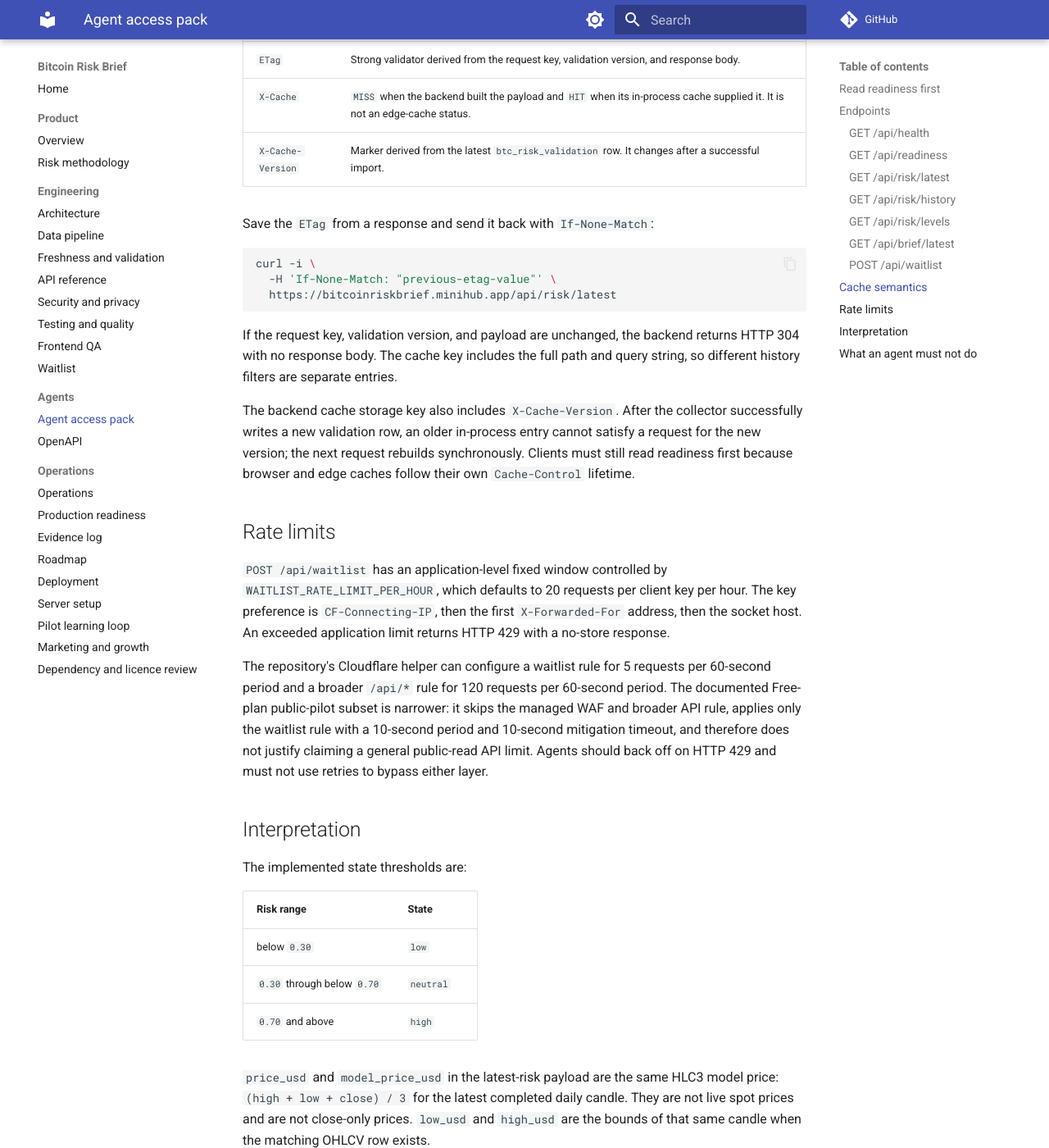
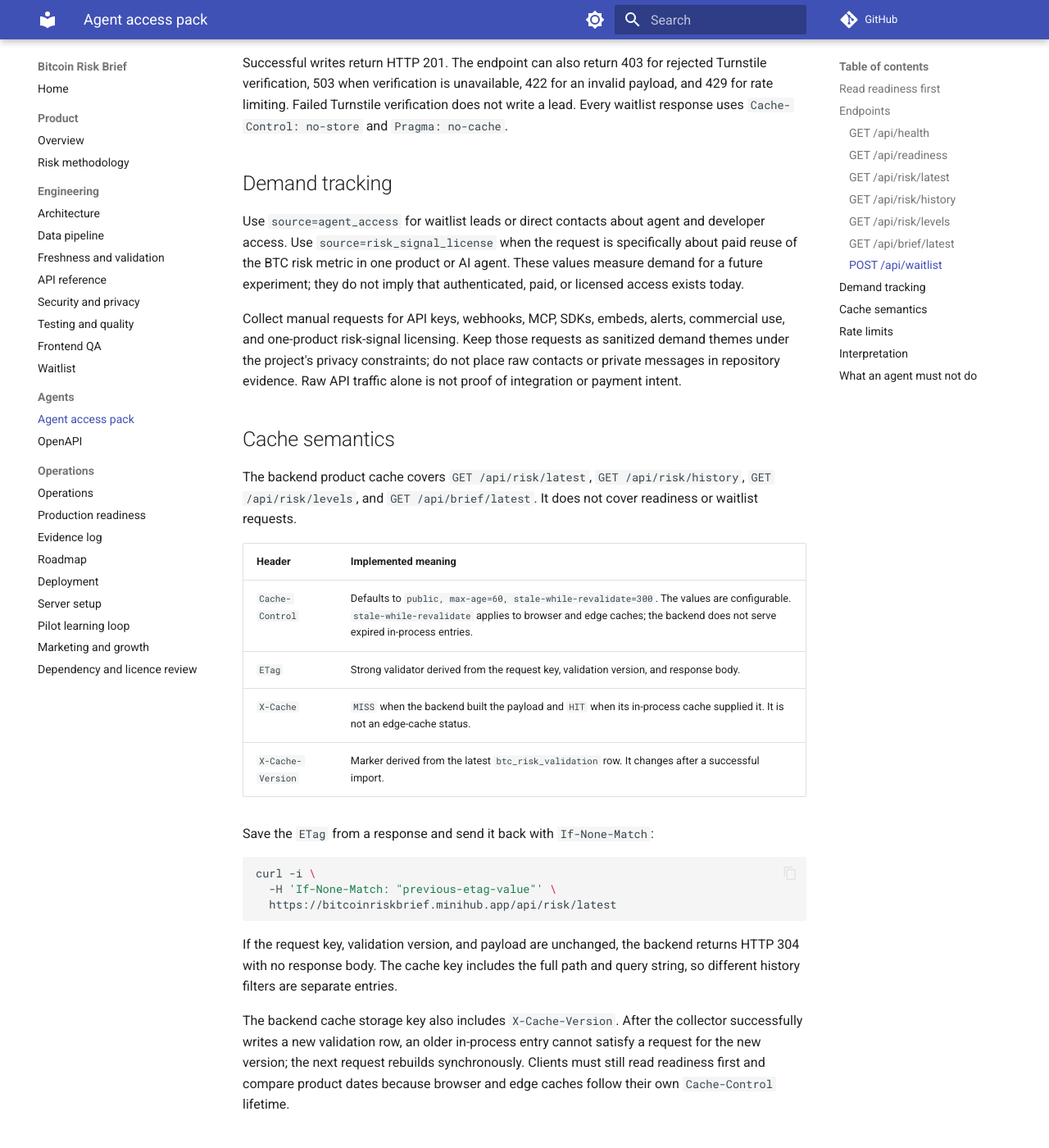
Before and after one commit to akarazhev/bitcoin-risk-brief, an MkDocs documentation site: the page built from docs/agents/agent-access-pack.md, in a window 1280 px wide and 1400 px high, scrolled down 5190 px. Shown: the whole window at 82% size. Built offline with MkDocs 1.6.1 and Material for MkDocs 9.7.7, drawn with Linux system fonts in a browser that asks for light colours; comment, search, counter and statistics services are not loaded; some of the changed text lies outside the part shown.

Commit message:
docs: fix Task 8 agent guidance

```diff
--- a/docs/agents/agent-access-pack.md
+++ b/docs/agents/agent-access-pack.md
@@ -15,8 +15,22 @@
 2. Continue only when the response is HTTP 200, `status` is `ready`, and every item in `checks` is `true`.
 3. Record `latest_date`, `covered_end`, `data_age_days`, `max_age_days`, `source`, and `methodology_version` from the
    readiness response.
-4. Fetch the required risk, history, levels, or brief endpoint.
-5. Report the covered date and freshness state with any value. If readiness returns HTTP 503, report that the data is
+4. Fetch the required risk, history, levels, or brief endpoint and retain its `X-Cache-Version` response header.
+5. Before using a product payload as current, compare its applicable UTC date with both readiness `latest_date` and
+   `covered_end`:
+
+   - for latest risk, compare the date in `data.timestamp`;
+   - for risk levels, compare `meta.evaluation_date` or the date in `meta.base.timestamp`;
+   - for the brief, compare the date in `data.as_of`;
+   - for history intended to include the current tail, compare the newest date in `data[*].timestamp`. An intentionally
+     historical range is not expected to end on the readiness date and must not be presented as current.
+
+6. If the applicable date does not match both readiness dates, reject the value or label it as not matching current
+   readiness. A product response can come from a browser or edge cache even after the no-store readiness request has
+   returned newer state. `X-Cache-Version` identifies the validation version used for the product response, but it does
+   not replace the date comparison. Do not combine product responses with different `X-Cache-Version` values into one
+   current snapshot.
+7. Report the covered date and freshness state with any value. If readiness returns HTTP 503, report that the data is
    degraded and do not describe a stored or cached value as current.
 
 The model uses completed daily candles. A numeric value alone does not say whether the latest import completed,
@@ -213,7 +227,7 @@
   --data '{
     "contact": "user@example.com",
     "locale": "en",
-    "source": "landing",
+    "source": "agent_access",
     "turnstile_token": "single-use-client-token"
   }' \
   https://bitcoinriskbrief.minihub.app/api/waitlist
@@ -232,6 +246,18 @@
 Successful writes return HTTP 201. The endpoint can also return 403 for rejected Turnstile verification, 503 when
 verification is unavailable, 422 for an invalid payload, and 429 for rate limiting. Failed Turnstile verification does
 not write a lead. Every waitlist response uses `Cache-Control: no-store` and `Pragma: no-cache`.
+
+## Demand tracking
+
+Use `source=agent_access` for waitlist leads or direct contacts about agent and developer access. Use
+`source=risk_signal_license` when the request is specifically about paid reuse of the BTC risk metric in one product or
+AI agent. These values measure demand for a future experiment; they do not imply that authenticated, paid, or licensed
+access exists today.
+
+Collect manual requests for API keys, webhooks, MCP, SDKs, embeds, alerts, commercial use, and one-product risk-signal
+licensing. Keep those requests as sanitized demand themes under the project's privacy constraints; do not place raw
+contacts or private messages in repository evidence. Raw API traffic alone is not proof of integration or payment
+intent.
 
 ## Cache semantics
 
@@ -258,7 +284,8 @@
 
 The backend cache storage key also includes `X-Cache-Version`. After the collector successfully writes a new validation
 row, an older in-process entry cannot satisfy a request for the new version; the next request rebuilds synchronously.
-Clients must still read readiness first because browser and edge caches follow their own `Cache-Control` lifetime.
+Clients must still read readiness first and compare product dates because browser and edge caches follow their own
+`Cache-Control` lifetime.
 
 ## Rate limits
 
```
Also changed, not shown: other parts of docs/agents/agent-access-pack.md (+1 -1 lines), docs/engineering/api-reference.md (+1 -1 lines), 1 other file.
